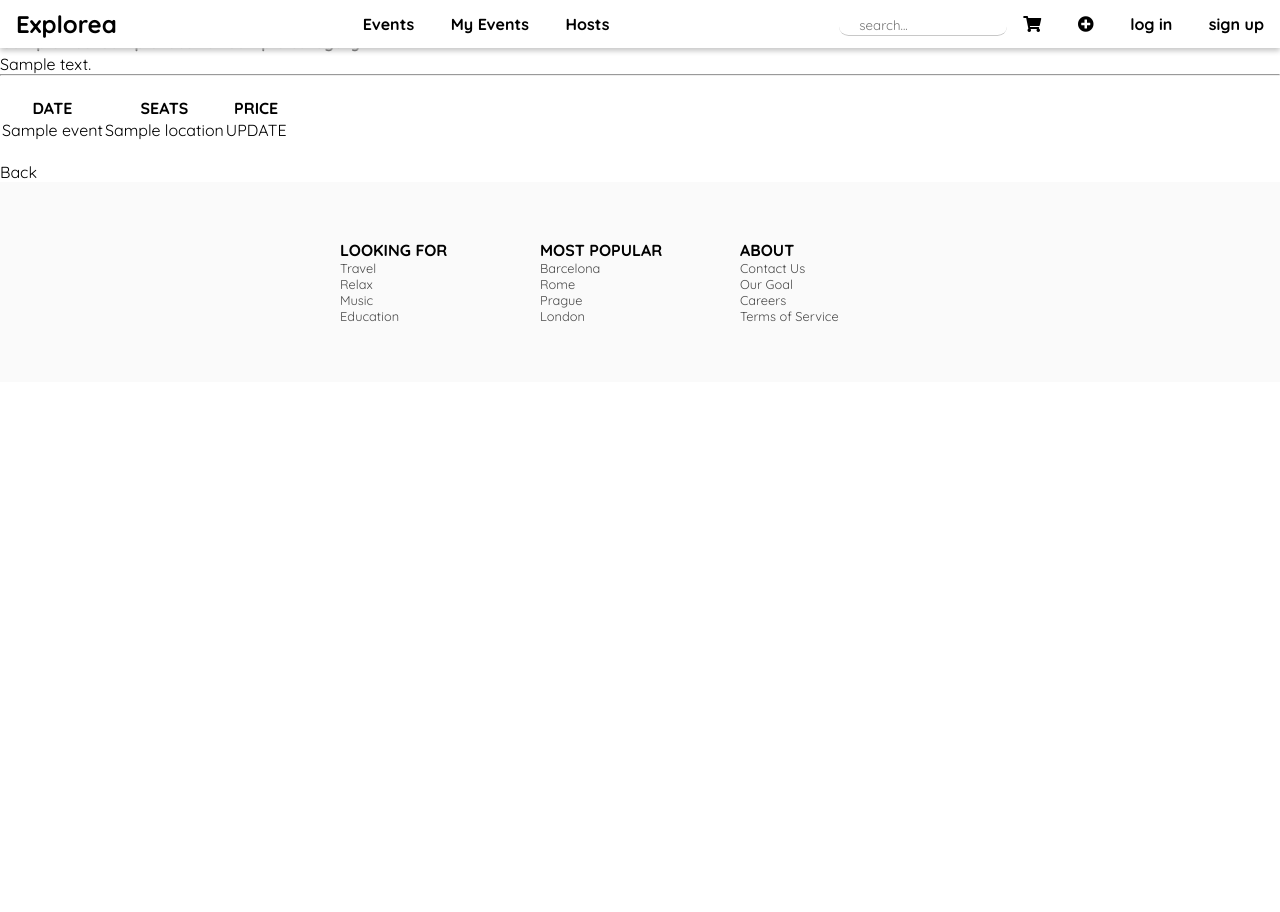
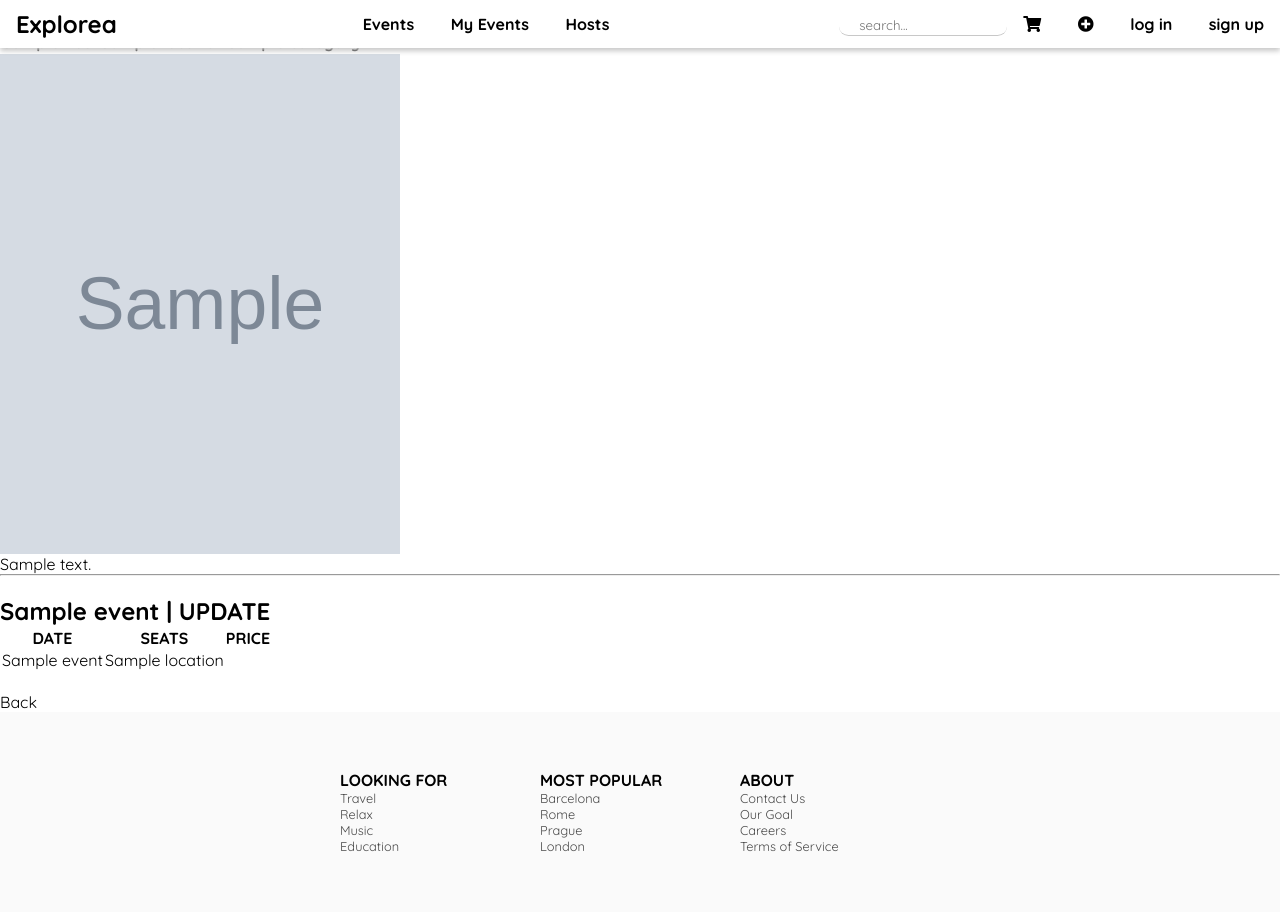
Before and after one commit to benkeanna/events, a Django app: template explorea/templates/events/event_detail.html in a window 1280 px wide. Before the commit the page ends 322 px from the top, so only its background shows below. Run offline with Django 3.2, Linux system fonts and the light colour scheme; the template is opened without the code that fills it: most values are stand-ins (such as "Sample title", 1, 10 or a date in 2020); grey boxes marked "Sample" are stand-in pictures; lists and menus that the app fills with data are empty; some libraries are stand-ins or nearby versions.

Commit message:
Thumbnail and main image.

```diff
--- a/explorea/events/templatetags/event_tags.py
+++ b/explorea/events/templatetags/event_tags.py
@@ -30,3 +30,11 @@ def next_date(objects,field_name="date"):
 @register.filter
 def active(objects, date_field="date"):
     return [obj for obj in objects if getattr(obj,date_field) >= timezone.now().date()]
+
+
+@register.filter
+def has(obj, attr_name):
+    try:
+        return bool(getattr(obj, attr_name))
+    except ValueError:
+        return False
--- a/explorea/templates/events/event_detail.html
+++ b/explorea/templates/events/event_detail.html
@@ -1,4 +1,5 @@
 {% extends 'base.html' %}
+{% load event_tags %}
 
 {% block title %}
 <title>{{ event.name }}</title>
@@ -13,6 +14,14 @@
         <th>{{ event.host }}</th><th>{{ event.location }}</th><th>{{ event.category }}</th>
     </tr>
 </table>
+
+<div class="main-image">
+{% if event|has:'main_image' %}
+<img src="{{ event.main_image.url }}">
+{% else %}
+<div class="not-available"></div>
+{% endif %}
+</div>
 
 <p>{{ event.description }}</p>
 
@@ -29,7 +38,7 @@
         <tr>
             <td><a href="{% url 'events:detail' event.id %}">{{ event.name }}</a></td>
             <td> {{ event.location}}</td>
-            <td><a href="{% url 'events:update_event' event.id %}">UPDATE</a></td>
+            <h2>{{ event.name }} | <a href="{% url 'events:update_event' event.slug %}">UPDATE</a></h2>
         </tr>
     {% endfor %}
 </table>
--- a/explorea/templates/events/event_listing.html
+++ b/explorea/templates/events/event_listing.html
@@ -47,8 +47,11 @@
 
             {% for eventrun in event_runs %}
                 <a class="event-tile" href="{{ eventrun.event.get_absolute_url }}">
-                    {# <img src=""> #}
+                    {% if eventrun.event|has:'thumbnail' %}
+                        <img src="{{ eventrun.event.thumbnail.url }}">
+                    {% else %}
                     <div class="not-available"></div>
+                    {% endif %}
                     <div class="event-details">
                         <p>{{ eventrun.event.host }}</p>
                         <p>{{ eventrun.event.name }}</p>
--- a/static/css/base.css
+++ b/static/css/base.css
@@ -262,6 +262,16 @@ button:hover {
     color: white;
 }
 
+/* event page */
+.main-image {
+    height: 500px;
+    width: 400px;
+}
+
+.main-image img {
+    height: 100%;
+    width: 100%;
+}
 
 /* event listing */
 
@@ -437,6 +447,7 @@ select {
 
 
 /* pagination */
+
 .pagination {
     margin: 3em;
     display: flex;
```
Also changed, not shown: explorea/events/views.py (+11 -19 lines), explorea/templates/events/update_event.html (+11 -3 lines).
